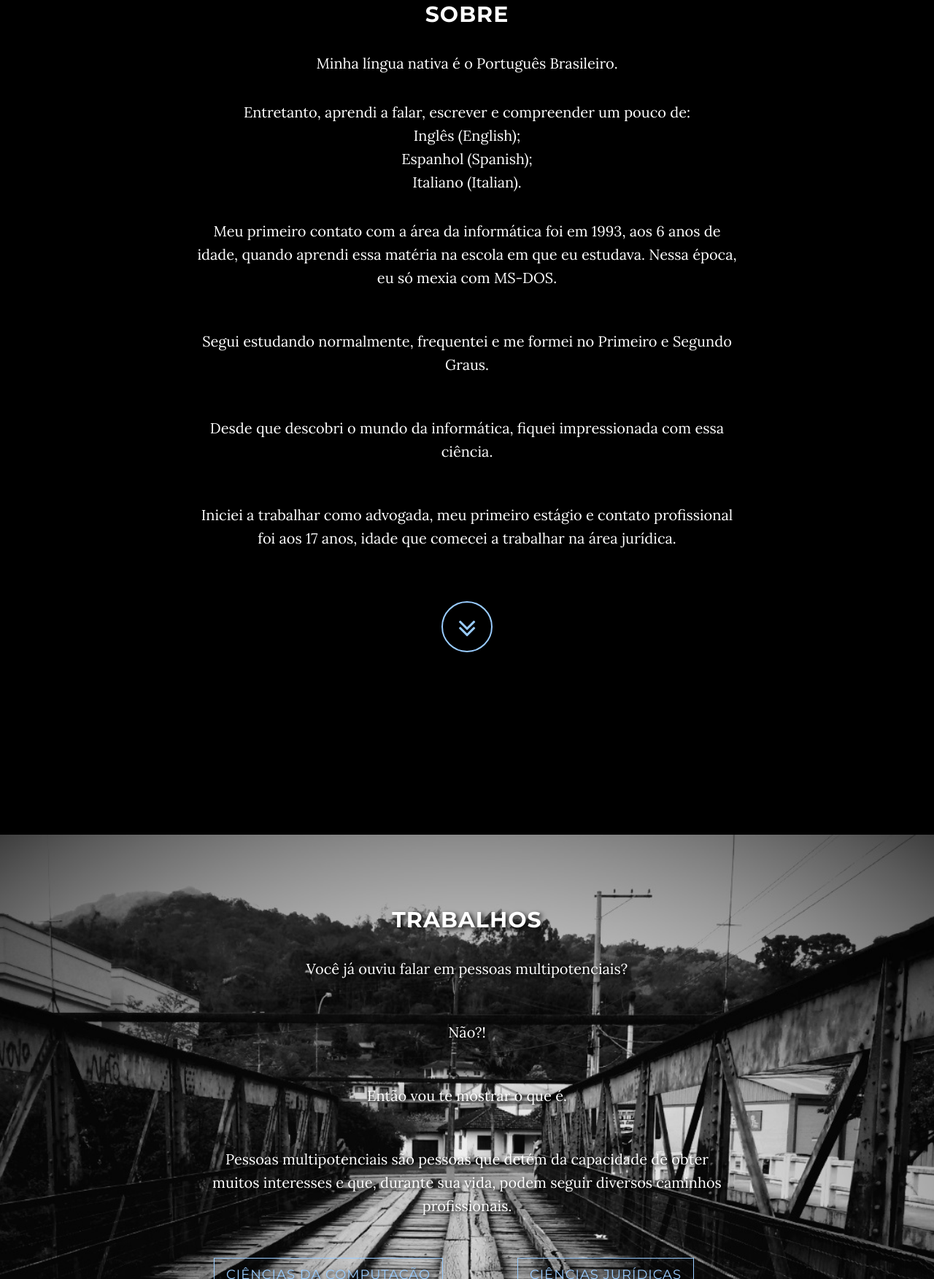
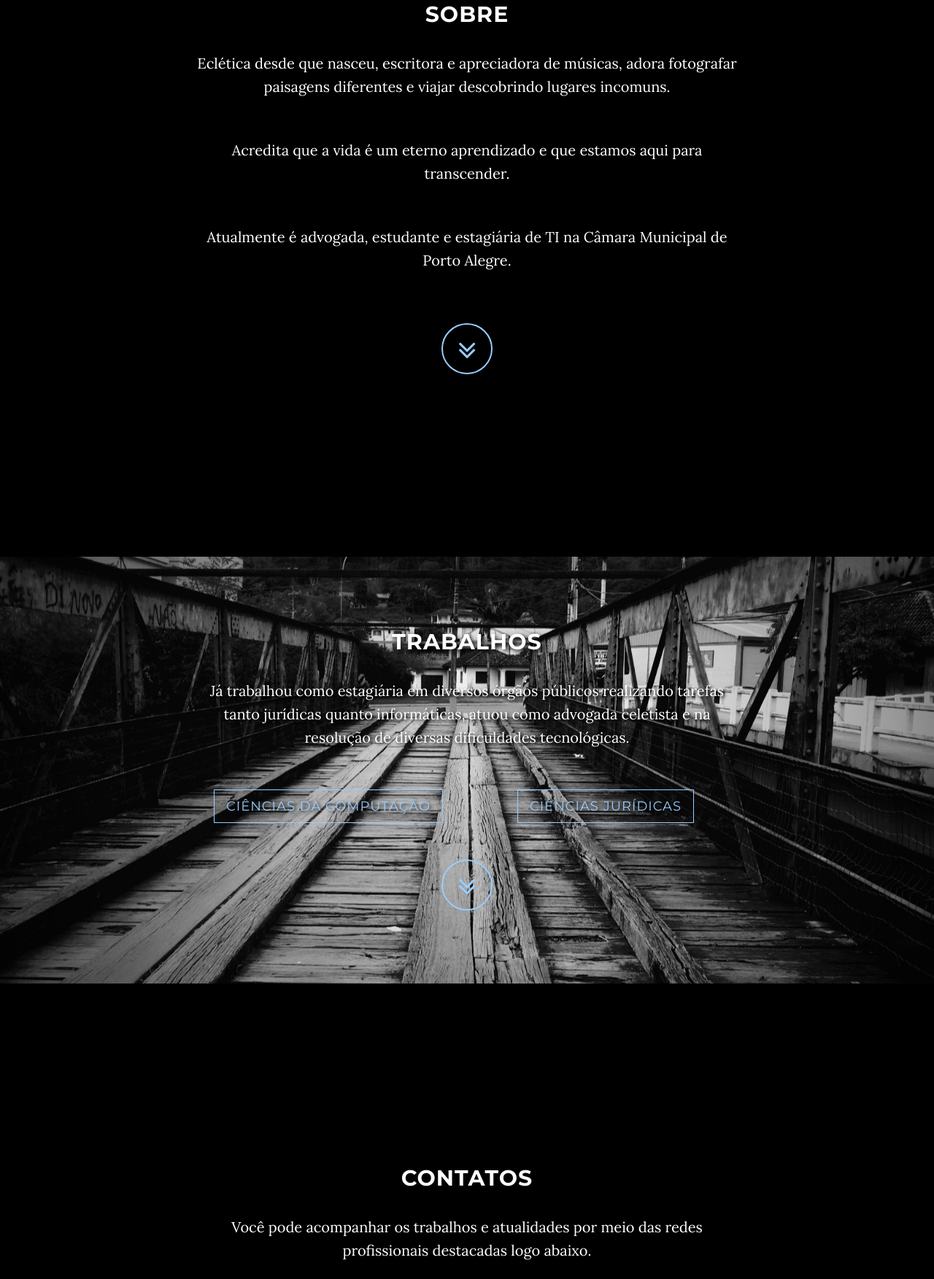
Before and after one commit to amimenezes/mml88.github.io, a plain HTML site: page index.html in a window 1280 px wide. Shown: the part 1047-2800 px from the top of the page at 73% size. Drawn offline with Linux system fonts and the light colour scheme; some packages are replaced by stand-ins of ours.

Commit message:
Modificações
Foi modificado o conteúdo do site e o design.

```diff
--- a/index.html
+++ b/index.html
@@ -75,10 +75,8 @@
                 <div class="row">
                     <div class="col-md-8 col-md-offset-2">
                         <h1 class="brand-heading">Michele Menezes Luiz</h1>
-                        <p class="intro-text">Olá, eu sou Michele Menezes e vou mostrar um pouco dos meus trabalhos para você.
-                        </p>
-                        <br>
-                        <p>Um pouco sobre mim:</p>
+                        <!-- <p class="intro-text">Eclética desde que nasceu, escritora e apreciadora de músicas, adora fotografar paisagens diferentes e viajar descobrindo lugares incomuns.
+                        </p> -->
                         <a href="#about" class="btn btn-circle page-scroll">
                             <i class="fa fa-angle-double-down animated"></i>
                         </a>
@@ -93,27 +91,14 @@
         <div class="row">
             <div class="col-lg-8 col-lg-offset-2">
                 <h2>SOBRE</h2>
-                <p> Minha língua nativa é o Português Brasileiro.
-                <br>
-                </p>
-                <p>Entretanto, aprendi a falar, escrever e compreender um pouco de:
-                <br>
-                Inglês (English);
-                <br>
-                Espanhol (Spanish);
-                <br>
-                Italiano (Italian).
-                <br>
-                <p> Meu primeiro contato com a área da informática foi em 1993, aos 6 anos de idade, quando aprendi essa matéria na escola em que eu estudava. Nessa época, eu só mexia com MS-DOS.
+                <p>Eclética desde que nasceu, escritora e apreciadora de músicas, adora fotografar paisagens diferentes e viajar descobrindo lugares incomuns.
                 </p>
                 <br>
-                <p> Segui estudando normalmente, frequentei e me formei no Primeiro e Segundo Graus.
+                <p>Acredita que a vida é um eterno aprendizado e que estamos aqui para transcender.
                 </p>
                 <br>
-                <p> Desde que descobri o mundo da informática, fiquei impressionada com essa ciência.
+                <p>Atualmente é advogada, estudante e estagiária de TI na Câmara Municipal de Porto Alegre.
                 </p>
-                <br>
-                <p>Iniciei a trabalhar como advogada, meu primeiro estágio e contato profissional foi aos 17 anos, idade que comecei a trabalhar na área jurídica.</p>
                 <br>
                 <a href="#download" class="btn btn-circle page-scroll">
                             <i class="fa fa-angle-double-down animated"></i>
@@ -128,30 +113,22 @@
             <div class="container">
                 <div class="col-lg-8 col-lg-offset-2">
                     <h2>TRABALHOS</h2>
-                    <p>Você já ouviu falar em pessoas multipotenciais?</p>
+                    <p>Já trabalhou como estagiária em diversos órgãos públicos realizando tarefas tanto jurídicas quanto informáticas, atuou como advogada celetista e na resolução de diversas dificuldades tecnológicas.</p>
                     <br>
-                    <p>Não?!</p>
-                    <br>
-                    <p>Então vou te mostrar o que é.</p>
-                    <br>
-                    <p>Pessoas multipotenciais são pessoas que detém da capacidade de obter muitos interesses e que, durante sua vida, podem seguir diversos caminhos profissionais.</p>
-                    <br>
-                    <!-- Verificar o por que não está aparecendo o vídeo: <a href="<iframe width="854" height="480" src="https://www.youtube.com/embed/4sZdcB6bjI8" frameborder="0" allowfullscreen></iframe> </a> -->
-
  <div class="row">
     <div class="col-sm-6">
       <h3><a href="https://br.linkedin.com/in/michelemenezes" class="btn btn-default btn-lg"> Ciências da Computação</a></h3>
-      <p>Este link conta com as minhas esperiências e trabalhos relizados com a ciência da informação.</p>
+      <!-- Modificar o texto: <p>Este link conta com as esperiências e trabalhos relizados com a ciência da informação.</p>
         <br>
-      <p>Uma área em desenvolvimento progressivo enérgico. Que será absorvido por você neste tópico.</p>
-        <br>
+      <p>Uma área em desenvolvimento progressivo enérgico.</p>
+        <br> -->
     </div>
     <div class="col-sm-6">
       <h3><a href="https://br.linkedin.com/in/michele-menezes-884942b8" class="btn btn-default btn-lg"> Ciências Jurídicas</a></h3>
-      <p>Outra área que adquiri conhecimento foi a jurídica.</p>
+     <!-- Modificar o texto: <p>Outra área que adquiri conhecimento foi a jurídica.</p>
         <br>
       <p>Uma área tão interessante quanto a Ciência da Informação e que faz parte do nosso cotidiano, mesmo que nós não percebamos.</p>
-        <br>
+        <br> -->
     </div>
 </div>
                 <a href="#contact" class="btn btn-circle page-scroll">
@@ -168,7 +145,7 @@
         <div class="row">
             <div class="col-lg-8 col-lg-offset-2">
                 <h2>CONTATOS</h2>
-                <p>As mensagens enviadas por qualquer desses contatos serão respondidas em até 24 horas.</p>
+                <p>Você pode acompanhar os trabalhos e atualidades por meio das redes profissionais destacadas logo abaixo.</p>
                 <p><a href="mailto:mi.menezes.luiz@gmail.com"> mi.menezes.luiz@gmail.com</a>
                 </p>
                 <ul class="list-inline banner-social-buttons">
@@ -185,8 +162,11 @@
                    <li>
                         <a href="https://br.linkedin.com/in/michelemenezes" class="btn btn-default btn-lg"><i class="fa fa-linkedin fa-fw"></i> <span class="network-name">Linkedin</span></a>
                     </li>
-
                 </ul>
+                <br>
+                <p>As mensagens enviadas serão respondidas em até 24 horas.
+                </p>
+                <br>
             </div>
         </div>
     </section>
```
